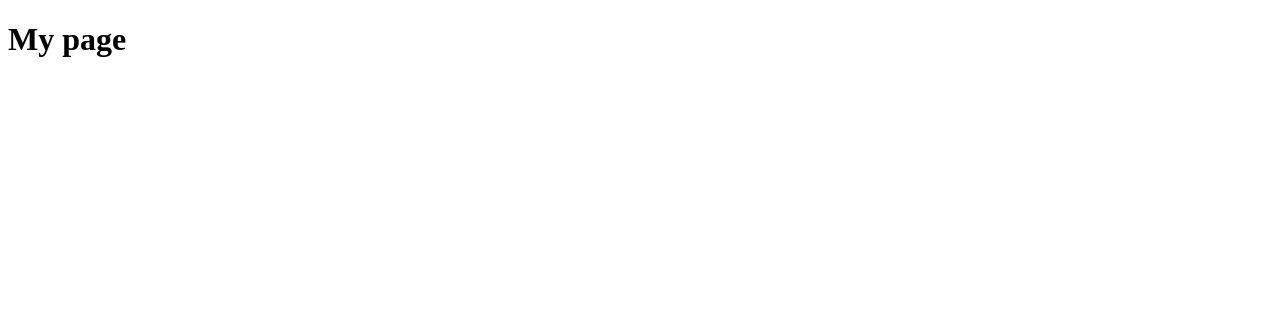
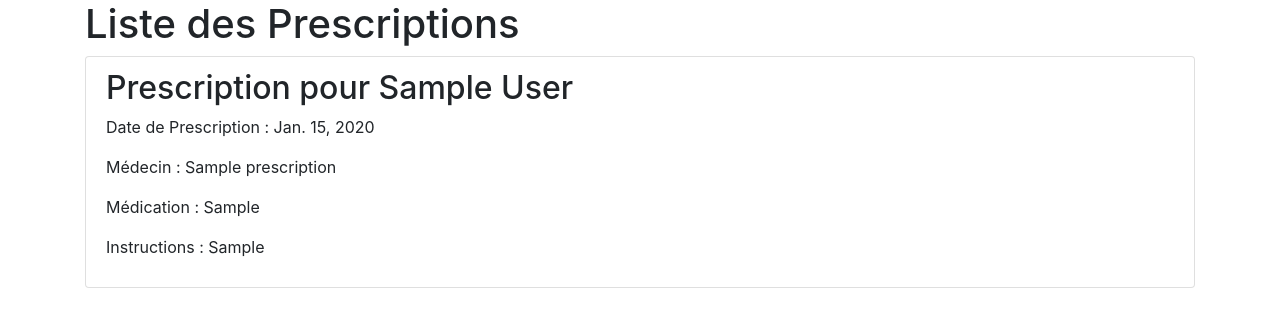
Before and after one commit to dhakidd44/ParaMed, a Django app: page / in a window 1280 px wide. Before the commit the part shown is almost empty. Shown: the top 327 px of the page. Run offline with Django 4.2, Linux system fonts and the light colour scheme; tables that the repository leaves empty hold one stand-in row (values such as "Sample post"); some libraries are stand-ins or nearby versions.

Commit message:
Creation de notre fichier html pour une affichage des donnees sur une page

```diff
--- a/myProject/myApp/templates/myApp/index.html
+++ b/myProject/myApp/templates/myApp/index.html
@@ -3,9 +3,43 @@
 <head>
     <meta charset="UTF-8">
     <meta name="viewport" content="width=device-width, initial-scale=1.0">
-    <title>Document</title>
+    <title>Liste des Prescriptions</title>
+    {% load static %}
+    <link rel="stylesheet" type="text/css" href="{% static 'myapp/styles.css' %}">
+    <!-- Inclure Bootstrap CSS -->
+    <link rel="stylesheet" href="https://stackpath.bootstrapcdn.com/bootstrap/4.5.2/css/bootstrap.min.css">
 </head>
 <body>
-    <h1>My page<h1>
+    <header>
+        <!-- Votre en-tête ici -->
+    </header>
+    <main>
+        <div class="container">
+            <h1>Liste des Prescriptions</h1>
+            <ul class="list-group">
+                {% if prescriptions %}
+                    {% for prescription in prescriptions %}
+                        <li class="list-group-item">
+                            <h2>Prescription pour {{ prescription.patient }}</h2>
+                            <p>Date de Prescription : {{ prescription.prescription_date }}</p>
+                            <p>Médecin : {{ prescription.doctor_name }}</p>
+                            <p>Médication : {{ prescription.medication }}</p>
+                            <p>Instructions : {{ prescription.instructions }}</p>
+                        </li>
+                    {% endfor %}
+                {% else %}
+                    <p>Aucune prescription disponible pour le moment.</p>
+                {% endif %}
+            </ul>
+        </div>
+    </main>
+    <footer>
+        <!-- Votre pied de page ici -->
+    </footer>
+
+    <!-- Inclure Bootstrap JS et jQuery pour le fonctionnement des composants Bootstrap -->
+    <script src="https://code.jquery.com/jquery-3.5.1.slim.min.js"></script>
+    <script src="https://cdn.jsdelivr.net/npm/@popperjs/core@2.5.3/dist/umd/popper.min.js"></script>
+    <script src="https://stackpath.bootstrapcdn.com/bootstrap/4.5.2/js/bootstrap.min.js"></script>
 </body>
 </html>
```
